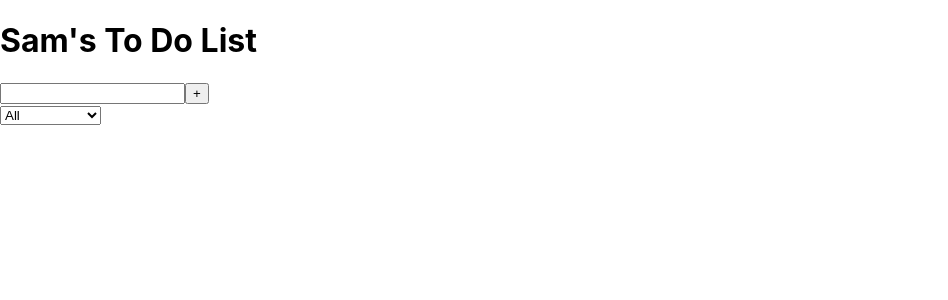
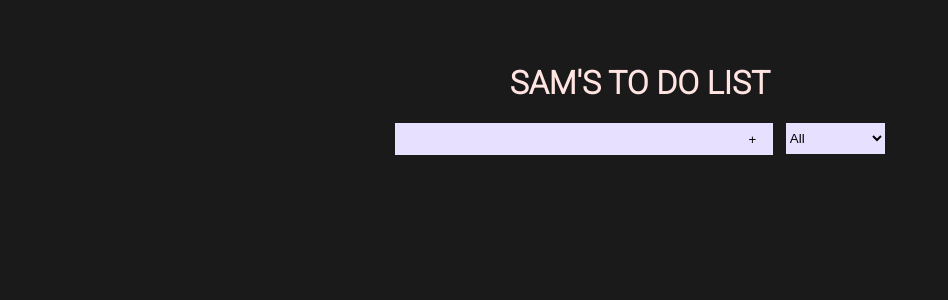
Before and after one commit to xsamskellington/to-do-list, a React (Create React App) app: page / in a window 1280 px wide. Shown: the top 300 px of the page, without its empty margins (0-948 px from the left). Built offline with nearby package versions, Linux system fonts and the light colour scheme.

Commit message:
finishing first part of states

```diff
--- a/package.json
+++ b/package.json
@@ -6,6 +6,7 @@
     "@testing-library/jest-dom": "^5.11.9",
     "@testing-library/react": "^11.2.5",
     "@testing-library/user-event": "^12.7.1",
+    "node-sass": "^5.0.0",
     "react": "^17.0.1",
     "react-dom": "^17.0.1",
     "react-scripts": "4.0.2",
--- a/public/index.html
+++ b/public/index.html
@@ -11,7 +11,7 @@
     />
 
     <link rel="preconnect" href="https://fonts.gstatic.com">
-    <link href="https://fonts.googleapis.com/css2?family=Roboto:wght@100&display=swap" rel="stylesheet">
+    <link href="https://fonts.googleapis.com/css2?family=Roboto:wght@100;300&display=swap" rel="stylesheet">
     <link rel="apple-touch-icon" href="%PUBLIC_URL%/logo192.png" />
     <!--
       manifest.json provides metadata used when your web app is installed on a
@@ -27,7 +27,7 @@
       work correctly both with client-side routing and a non-root public URL.
       Learn how to configure a non-root public URL by running `npm run build`.
     -->
-    <title>React App</title>
+    <title>Sam's to do list</title>
   </head>
   <body>
     <noscript>You need to enable JavaScript to run this app.</noscript>
--- a/src/App.css
+++ /dev/null
@@ -1,38 +0,0 @@
-.App {
-  text-align: center;
-}
-
-.App-logo {
-  height: 40vmin;
-  pointer-events: none;
-}
-
-@media (prefers-reduced-motion: no-preference) {
-  .App-logo {
-    animation: App-logo-spin infinite 20s linear;
-  }
-}
-
-.App-header {
-  background-color: #282c34;
-  min-height: 100vh;
-  display: flex;
-  flex-direction: column;
-  align-items: center;
-  justify-content: center;
-  font-size: calc(10px + 2vmin);
-  color: white;
-}
-
-.App-link {
-  color: #61dafb;
-}
-
-@keyframes App-logo-spin {
-  from {
-    transform: rotate(0deg);
-  }
-  to {
-    transform: rotate(360deg);
-  }
-}
--- a/src/App.js
+++ b/src/App.js
@@ -1,14 +1,24 @@
-import './App.css';
+import React, { useState } from 'react';
+import styles from './App.module.scss'
 import Form from './Components/Form/Form'
 import TodoList from './Components/TodoList/TodoList'
 
 function App() {
+  const [inputText, setInputText] = useState("");
+  const [todos, setTodos] = useState([]);
+
+
   return (
     <>
-    <header>
+    <header className={styles.header}>
       <h1>Sam's To Do List</h1>
     </header>
-    <Form />
+    <Form
+        inputText={inputText}
+        setInputText={setInputText}
+        todos={todos}
+        setTodos={setTodos} />
+
     <TodoList />
     </>
   );
--- /dev/null
+++ b/src/App.module.scss
@@ -0,0 +1,12 @@
+*{
+    // background: linear-gradient(mistyrose, lightpink) fixed;
+    background-color: #1a1a1a;
+}
+
+.header{
+    text-align: center;
+    text-transform: uppercase;
+    font-family: 'Roboto', sans-serif;
+    color: mistyrose;
+    margin-top: 5%;
+}
--- a/src/Components/Form/Form.js
+++ b/src/Components/Form/Form.js
@@ -1,15 +1,32 @@
 import React from 'react'
+import styles from './Form.module.scss'
 
-export default function Form() {
+const Form = ({todos, setTodos, inputText, setInputText}) => {
+    const inputTextHandler = (e) => {
+        const {value} = e.target;
+        console.log(value)
+        setInputText(value)
+    };
+
+    const submitTodoHandler = (e) => {
+        e.preventDefault();
+        setTodos([
+            ...todos,
+            { text: inputText, completed: false, id: Math.random()*1000 }]);
+        setInputText('');
+
+    }
+
+
     return (
-        <form>
-            <input type="text" />
-            <button type="submit">
+        <form className={styles.form}>
+            <input onChange={inputTextHandler} value={inputText} className={styles.input} type="text" />
+            <button onClick={submitTodoHandler} className={styles.button} type="submit">
                 +
             </button>
 
-            <div>
-                <select name="todos">
+            <div className={styles.div}>
+                <select name="todos" className={styles.todos}>
                     <option value="all"> All </option>
                     <option value="completed"> Completed </option>
                     <option value="uncompleted"> Uncompleted </option>
@@ -19,3 +36,5 @@ export default function Form() {
         </form>
     )
 }
+
+export default Form;
--- /dev/null
+++ b/src/Components/Form/Form.module.scss
@@ -0,0 +1,34 @@
+.form{
+    // border: red 1px solid;
+    display: flex;
+    justify-content: center;
+    font-family: inherit;
+    text-transform: uppercase;
+
+    .input{
+        width: 25em;
+        height: 2.2em;
+        background-color: #e7e1ff;
+        border: none;
+    }
+
+    .button{
+        background-color: #e7e1ff;
+        width: 3em;
+        margin-right: 1em;
+        border: none;
+        padding: 0
+    }
+
+    .button:hover{
+        background-color: #f9ffe1;
+    }
+
+    .todos{
+        background-color: #e7e1ff;
+        height: 2.3em;
+        border: none;
+        font-weight: normal;
+    }
+
+}
```
Also changed, not shown: src/Components/TodoList/Todolist.module.scss (added), 1 other file (tests, documents, lock files or other folders).
